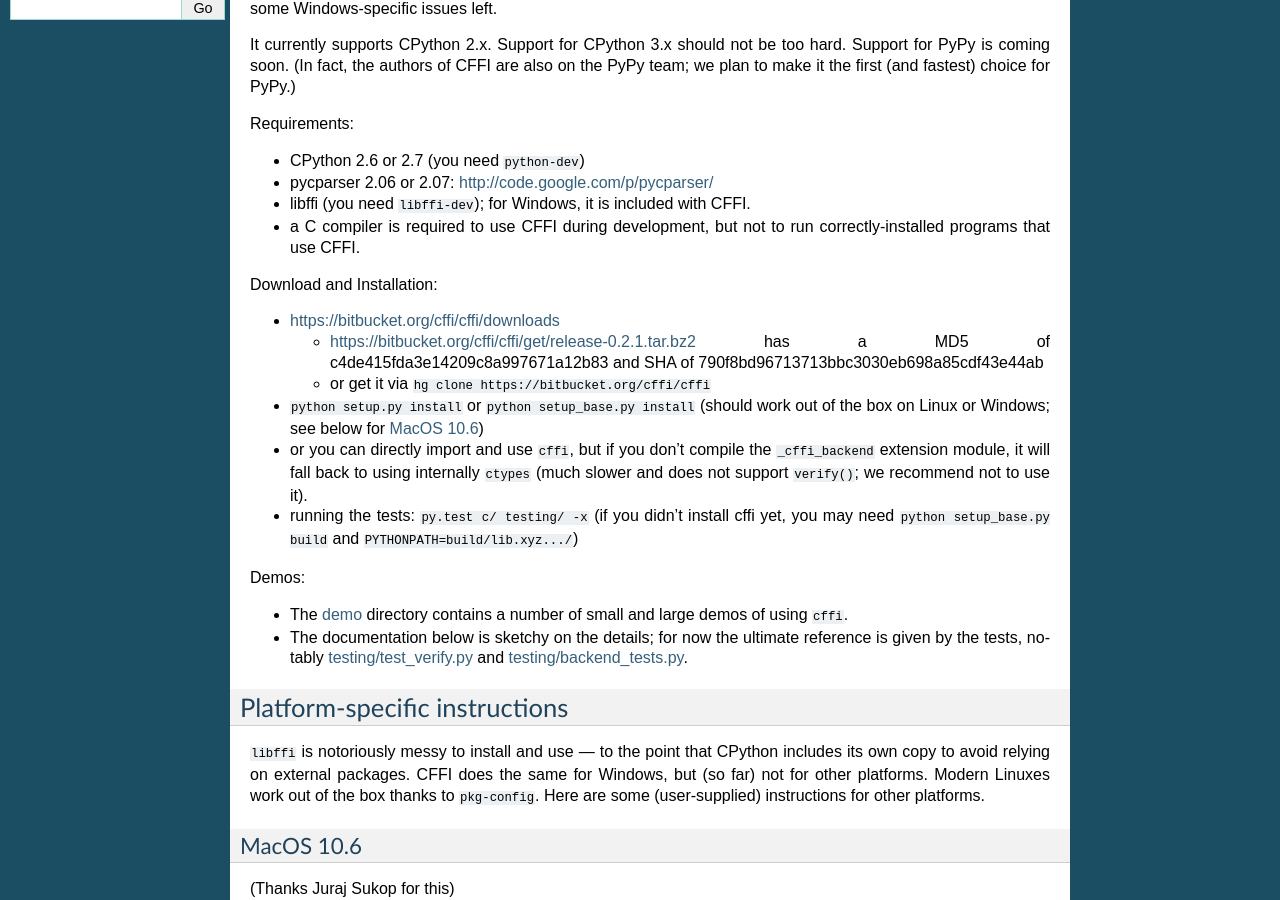
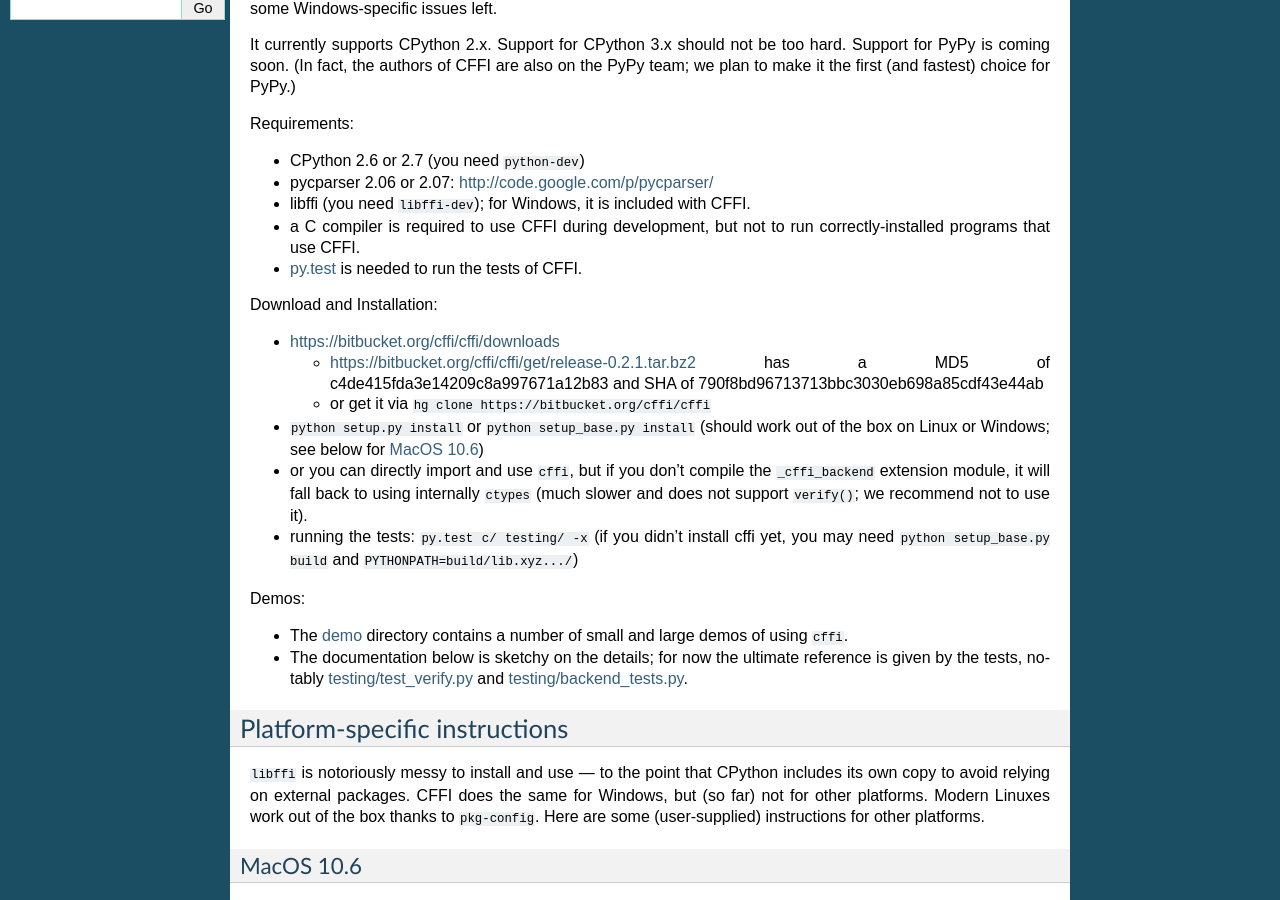
Before and after one commit to tharvik/cffi, a Sphinx documentation site: the page built from doc/source/index.rst, in a window 1280 px wide and 900 px high, scrolled down 695 px. Built offline with Sphinx 7.4.7, drawn with Linux system fonts in a browser that asks for light colours.

Commit message:
Mention py.test in the 'requirements' section.

```diff
--- a/doc/source/index.rst
+++ b/doc/source/index.rst
@@ -78,6 +78,10 @@
 
 * a C compiler is required to use CFFI during development, but not to run
   correctly-installed programs that use CFFI.
+
+* `py.test`_ is needed to run the tests of CFFI.
+
+.. _`py.test`: http://pypi.python.org/pypi/pytest
 
 Download and Installation:
 
```
